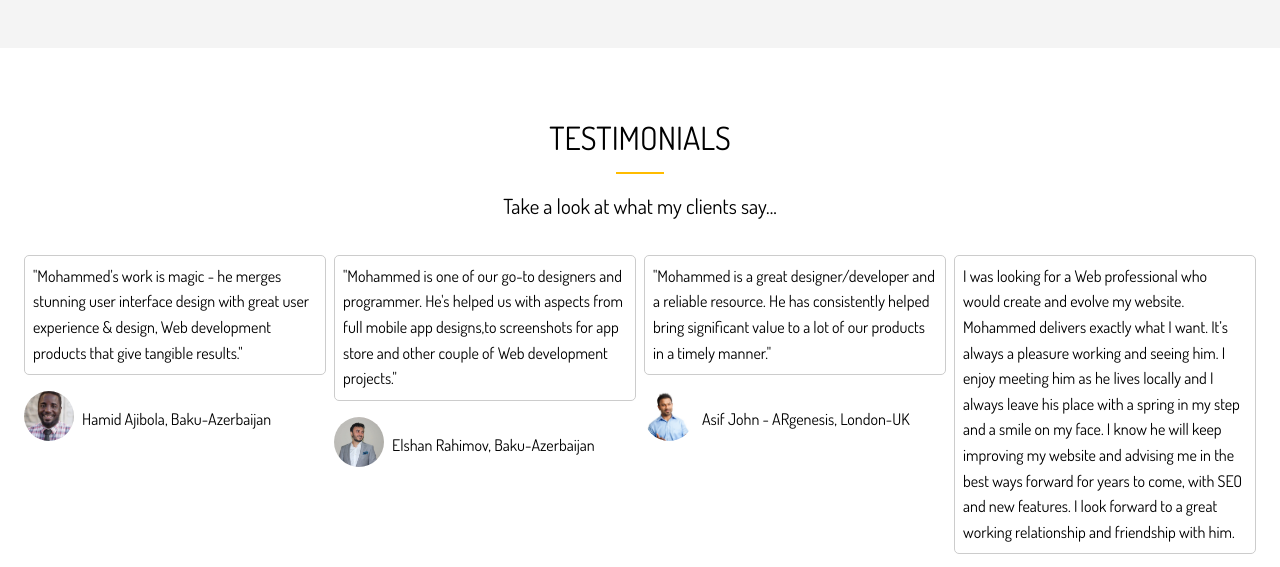
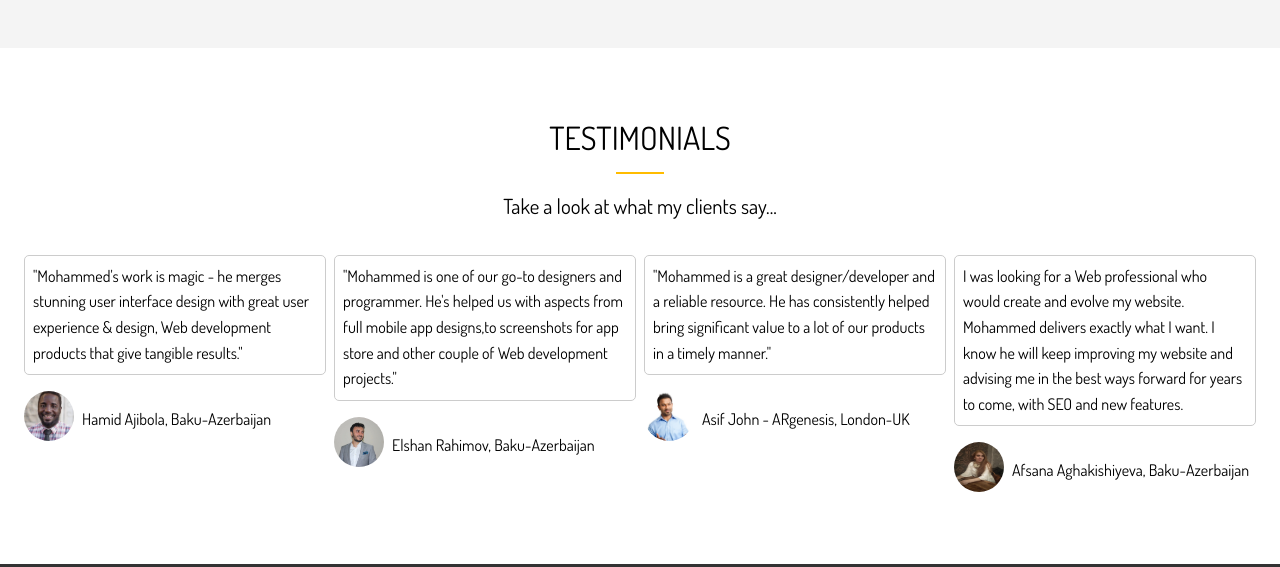
Before and after one commit to MedoBreezy/Private-Portfolio, a website: page dist/about.html in a window 1280 px wide. Shown: the part 1380-1947 px from the top of the page. Drawn offline with Linux system fonts and the light colour scheme; files whose address does not match are found by name.

Commit message:
Update about.html

```diff
--- a/dist/about.html
+++ b/dist/about.html
@@ -157,10 +157,8 @@
         </div>
         <div>
           <p>
-           I was looking for a Web professional who would create and evolve my website. Mohammed delivers exactly what I want.
-           It’s always a pleasure working and seeing him. I enjoy meeting him as he lives locally and I always leave his place with a spring in my step and a smile on my face.
-           I know he will keep improving my website and advising me in the best ways forward for years to come, with SEO and new features.
-           I look forward to a great working relationship and friendship with him.
+          I was looking for a Web professional who would create and evolve my website. Mohammed delivers exactly what I want.
+          I know he will keep improving my website and advising me in the best ways forward for years to come, with SEO and new features.
           </p>
           <ul>
             <li><img src="img/testimonials//Afsa.jpeg" alt="" /></li>
```
